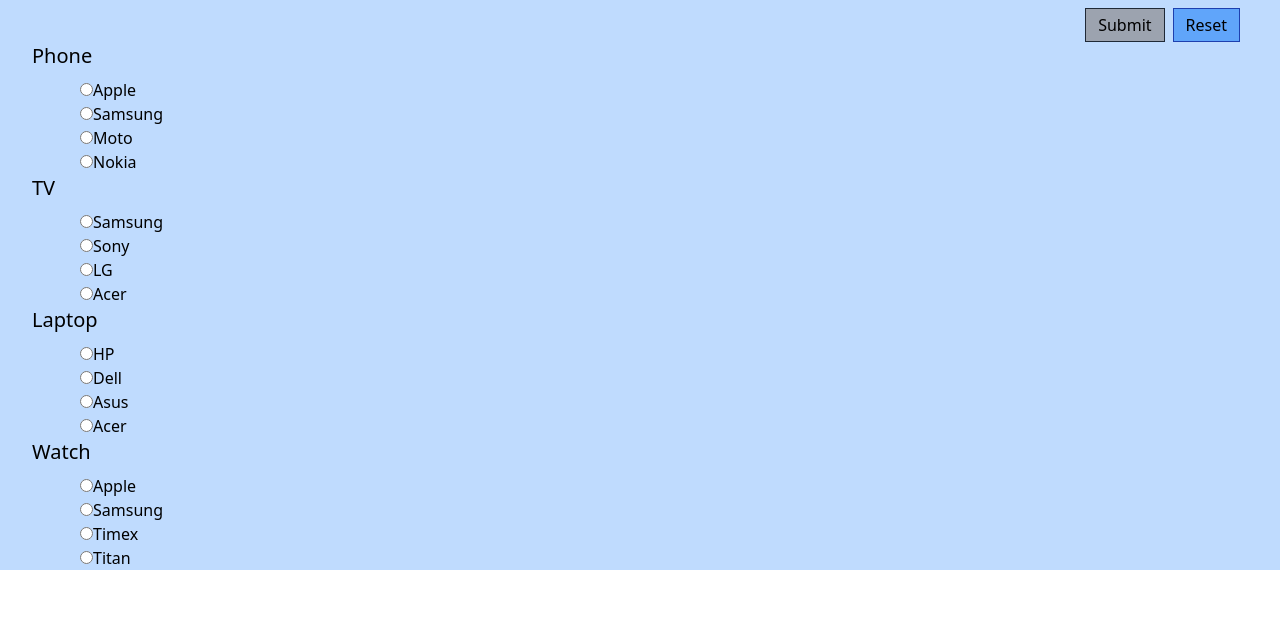
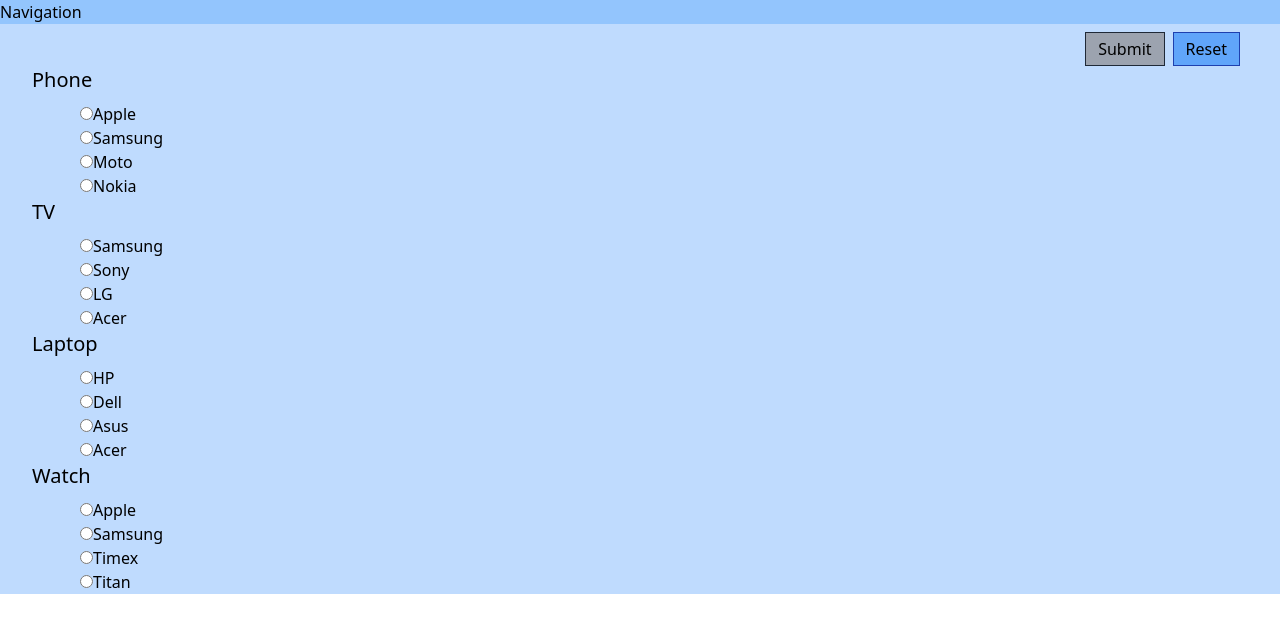
Before and after one commit to gokulkumar0209/Equizz, a React (Vite) app in the folder equizz/: page / in a window 1280 px wide. Shown: the top 632 px of the page. Built offline with nearby package versions, Linux system fonts and the light colour scheme.

Commit message:
Just created Login and Signup page

```diff
--- a/equizz/package.json
+++ b/equizz/package.json
@@ -11,7 +11,8 @@
   },
   "dependencies": {
     "react": "^18.3.1",
-    "react-dom": "^18.3.1"
+    "react-dom": "^18.3.1",
+    "react-router-dom": "^6.25.1"
   },
   "devDependencies": {
     "@types/react": "^18.3.3",
--- a/equizz/src/App.jsx
+++ b/equizz/src/App.jsx
@@ -1,12 +1,12 @@
 import { useState } from "react";
 import Home from "./components/Home";
-
+import { Route, BrowserRouter } from "react-router-dom";
+import Navigation from "./components/Navigation";
 function App() {
-	const [count, setCount] = useState(0);
-
 	return (
 		<>
-			<div className="bg-blue-200" >
+			<div className="bg-blue-200">
+				<Navigation />
 				<Home />
 			</div>
 		</>
--- /dev/null
+++ b/equizz/src/Pages/Login.jsx
@@ -0,0 +1,7 @@
+import React from "react";
+
+function Login() {
+	return <div>Login</div>;
+}
+
+export default Login;
--- /dev/null
+++ b/equizz/src/Pages/Signup.jsx
@@ -0,0 +1,7 @@
+import React from "react";
+
+function Signup() {
+	return <div>Signup</div>;
+}
+
+export default Signup;
--- /dev/null
+++ b/equizz/src/components/Navigation.jsx
@@ -0,0 +1,11 @@
+import React from "react";
+
+function Navigation() {
+	return (
+		<div className=" bg-blue-300">
+			<div >Navigation</div>
+		</div>
+	);
+}
+
+export default Navigation;
```
Also changed, not shown: 1 other file (tests, documents, lock files or other folders).
